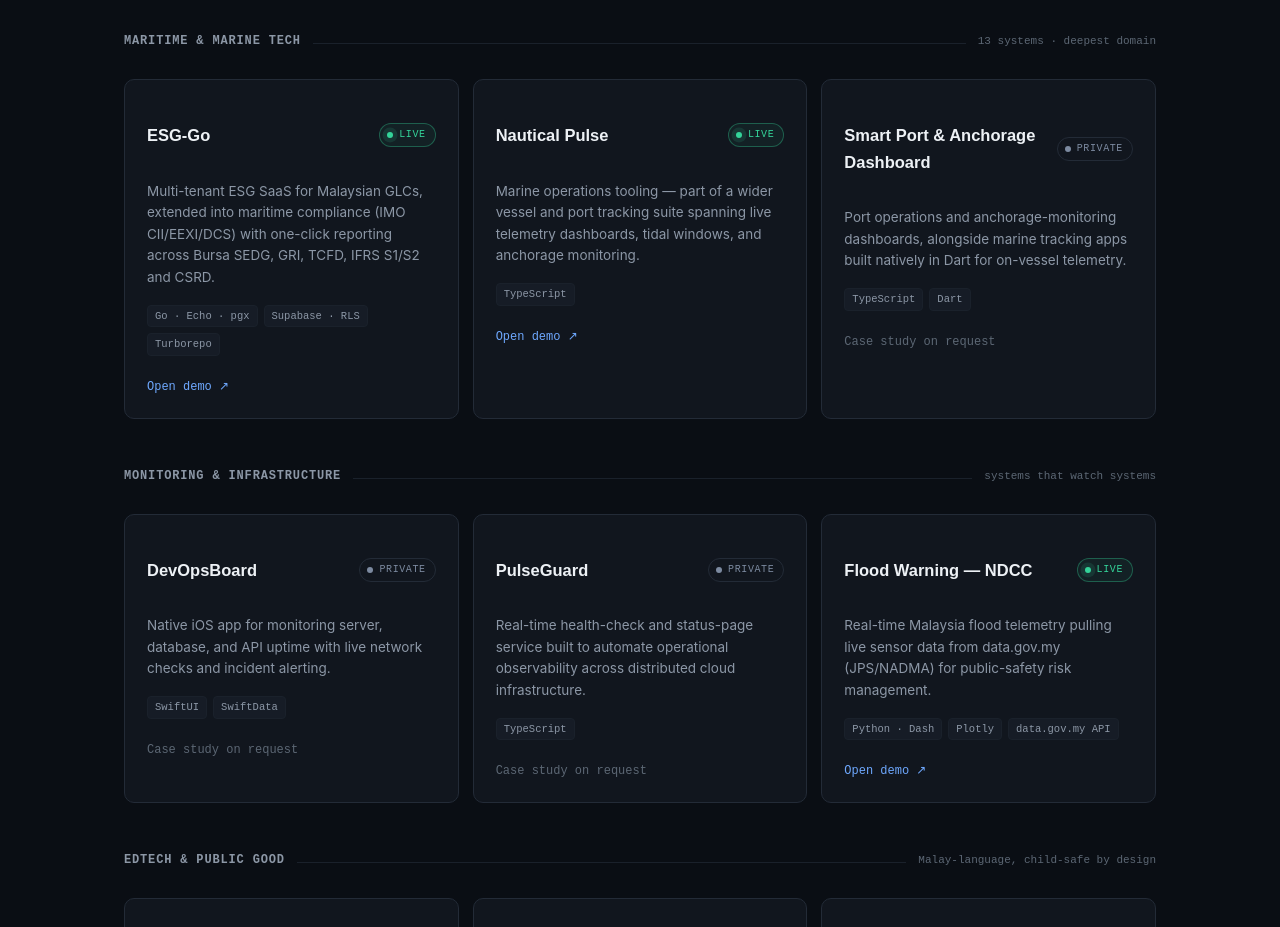
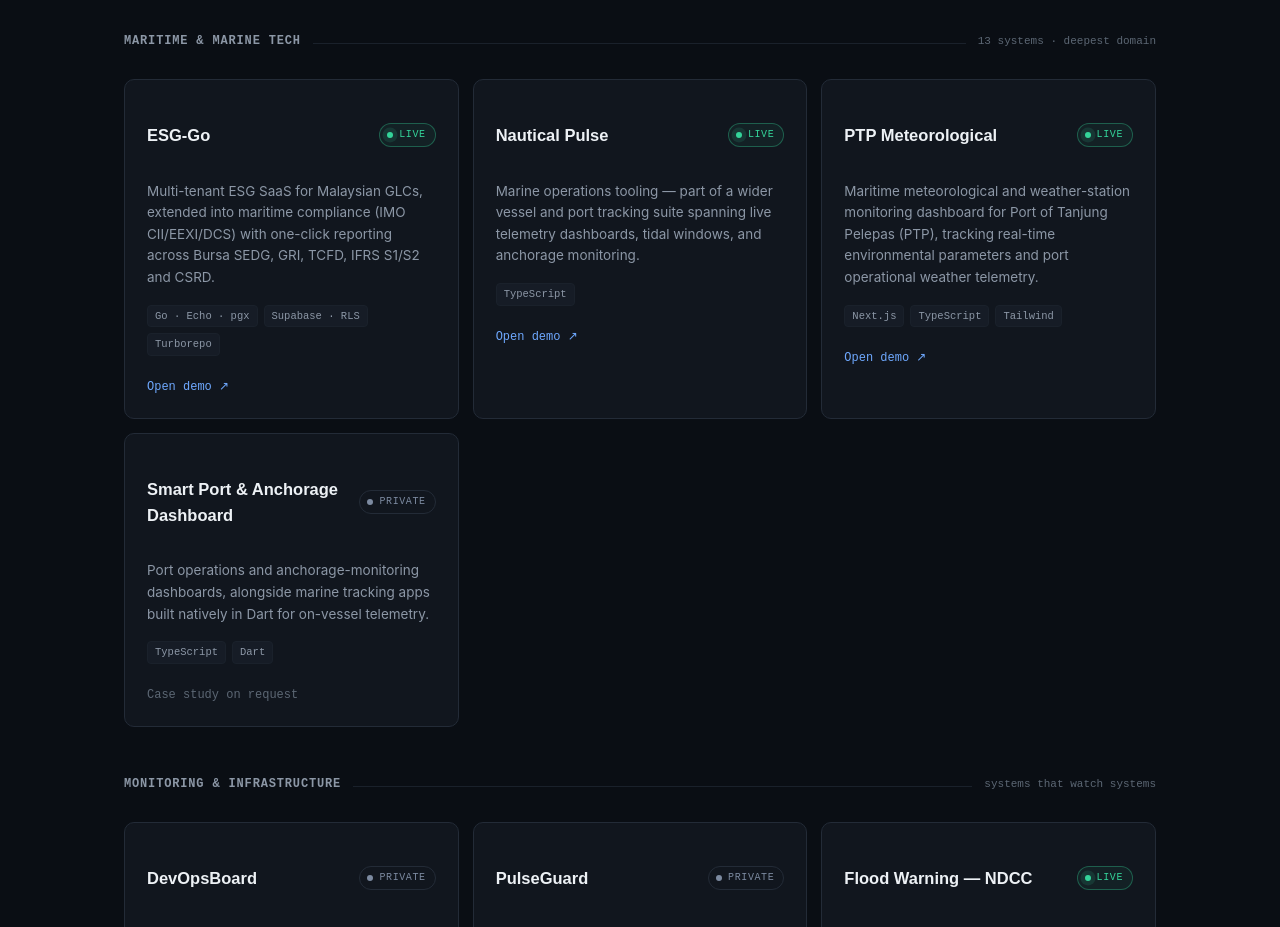
Before and after one commit to sharilm/sharilm.github.io, a plain HTML site: page index.html in a window 1280 px wide. Shown: the part 1040-1967 px from the top of the page. Drawn offline with Linux system fonts and the light colour scheme.

Commit message:
feat(portfolio): add PTP Meteorological live dashboard to systems board

```diff
--- a/index.html
+++ b/index.html
@@ -1092,6 +1092,16 @@
 
             <article class="sys-card reveal">
               <div class="sys-top">
+                <h4 class="sys-name">PTP Meteorological</h4>
+                <span class="sys-status status-live"><span class="d" aria-hidden="true"></span>Live</span>
+              </div>
+              <p class="sys-desc">Maritime meteorological and weather-station monitoring dashboard for Port of Tanjung Pelepas (PTP), tracking real-time environmental parameters and port operational weather telemetry.</p>
+              <div class="sys-stack"><span>Next.js</span><span>TypeScript</span><span>Tailwind</span></div>
+              <a class="sys-link" href="https://meteorological-allstation.vercel.app/" target="_blank" rel="noopener noreferrer">Open demo ↗</a>
+            </article>
+
+            <article class="sys-card reveal">
+              <div class="sys-top">
                 <h4 class="sys-name">Smart Port &amp; Anchorage Dashboard</h4>
                 <span class="sys-status status-restricted"><span class="d" aria-hidden="true"></span>Private</span>
               </div>
```
